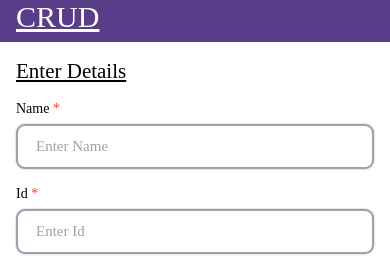
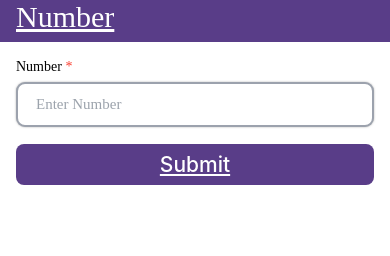
Before and after one commit to GopiPrajapati/ReduxDemo, a React Native app: screen /Screen2 in a window 390 px wide. Shown: the top 256 px of the page. Built offline with nearby package versions, Linux system fonts and the light colour scheme; no server answers.

Commit message:
23-Nov-2024 - Added Screen1 and Screen2 and entered details over there any updated initial state using reducers and from 2rd screen after clicking on submit button updated - Added reducers and defined actions and exported actions for updating state

```diff
--- a/src/feature/userDetailsMock/userDetailsSlice.js
+++ b/src/feature/userDetailsMock/userDetailsSlice.js
@@ -55,6 +55,16 @@ const userDetails = createSlice({
     users: [],
     loading: false,
     error: null,
+    name: undefined,
+    number: undefined,
+  },
+  reducers: {
+    addUserDetails: (state, action) => {
+      state.name = action.payload;
+    },
+    addUserNumber: (state, action) => {
+      state.number = action.payload;
+    },
   },
   extraReducers: builder => {
     builder.addCase(createUser.fulfilled, (state, action) => {
@@ -78,4 +88,6 @@ const userDetails = createSlice({
   },
 });
 
+export const {addUserDetails, addUserNumber} = userDetails.actions;
+
 export default userDetails.reducer;
--- a/src/navigation/AuthStack.tsx
+++ b/src/navigation/AuthStack.tsx
@@ -4,15 +4,19 @@ import {screens} from '../utility/screens';
 import CRUDDemo from '../screens/CRUDDemo';
 import {StyleSheet} from 'react-native';
 import GithubDemo from '../screens/GithubDemo';
+import Screen1 from '../screens/threeScreens/Screen1';
+import Screen2 from '../screens/threeScreens/Screen2';
 
 const Stack = createNativeStackNavigator();
 
 const AuthStack: FC = () => {
   return (
     <Stack.Navigator screenOptions={{headerShown: false}}>
-      {/* <Stack.Screen name={screens.SPLASH} component={Splash} /> */}
+      {/* <Stack.Screen name={screens.CRUDDemo} component={CRUDDemo} /> */}
+      {/* <Stack.Screen name={screens.GithubDemo} component={GithubDemo} /> */}
+      <Stack.Screen name="Screen1" component={Screen1} />
+      <Stack.Screen name="Screen2" component={Screen2} />
       <Stack.Screen name={screens.CRUDDemo} component={CRUDDemo} />
-      <Stack.Screen name={screens.GithubDemo} component={GithubDemo} />
     </Stack.Navigator>
   );
 };
--- /dev/null
+++ b/src/screens/threeScreens/Screen1.tsx
@@ -0,0 +1,138 @@
+import {
+  FlatList,
+  SafeAreaView,
+  ScrollView,
+  StatusBar,
+  StyleSheet,
+  Text,
+  TouchableOpacity,
+  View,
+} from 'react-native';
+import React, {FC, useEffect, useState} from 'react';
+import {
+  heightPercentageToDP as hp,
+  widthPercentageToDP as wp,
+} from 'react-native-responsive-screen';
+import colors from '../../utility/colors';
+import MText from '../../components/Text/MText';
+import Input from '../../components/Input';
+import {useDispatch} from 'react-redux';
+import {
+  addUserDetails,
+  showUser,
+} from '../../feature/userDetailsMock/userDetailsSlice';
+
+const Screen1: FC = ({navigation}) => {
+  const [name, setName] = useState('');
+  const dispatch = useDispatch();
+
+  useEffect(() => {
+    dispatch(showUser());
+  }, []);
+
+  const handleSubmitPress = () => {
+    dispatch(addUserDetails(name));
+    navigation.navigate('Screen2');
+  };
+
+  return (
+    <SafeAreaView style={styles.safeArea}>
+      <StatusBar
+        hidden={false}
+        backgroundColor={colors.purple}
+        translucent={false}
+        barStyle={'light-content'}
+      />
+      <View style={{flex: 1}}>
+        <ScrollView
+          keyboardShouldPersistTaps="handled"
+          contentContainerStyle={{
+            flexGrow: 1,
+            backgroundColor: colors.white,
+          }}>
+          <View>
+            <View style={styles.con}>
+              <MText style={styles.title} kind="h2">
+                Name
+              </MText>
+            </View>
+
+            <View style={{marginHorizontal: wp(4)}}>
+              <Input
+                hint={'Name'}
+                placeholder={'Enter Name'}
+                onChange={value => setName(value)}
+                value={name}
+                autoCapitalize={'none'}
+                isMandatory={true}
+              />
+
+              <TouchableOpacity
+                style={styles.submitCon}
+                onPress={handleSubmitPress}>
+                <Text style={styles.submitText}>Submit</Text>
+              </TouchableOpacity>
+            </View>
+          </View>
+        </ScrollView>
+      </View>
+    </SafeAreaView>
+  );
+};
+
+export default Screen1;
+
+const styles = StyleSheet.create({
+  safeArea: {backgroundColor: colors.purple, flex: 1},
+  con: {
+    backgroundColor: colors.purple,
+    paddingBottom: hp(1),
+  },
+  title: {
+    fontSize: hp(3.5),
+    textDecorationLine: 'underline',
+    color: colors.white,
+    marginHorizontal: wp(4),
+  },
+  checkmark: {
+    fontSize: hp(2),
+  },
+  checkmarkCon: {
+    paddingHorizontal: hp(0.6),
+    paddingVertical: hp(0.6),
+    marginVertical: hp(1),
+    borderRadius: hp(1),
+    borderColor: colors.black,
+    borderWidth: hp(0.15),
+  },
+  subTitle: {
+    marginTop: hp(2),
+    fontSize: hp(2.5),
+    textDecorationLine: 'underline',
+    color: colors.black,
+  },
+  flatListCon: {
+    paddingVertical: hp(1.5),
+    paddingHorizontal: wp(4),
+    backgroundColor: '#846fb070',
+    marginVertical: hp(1),
+    borderRadius: hp(1),
+  },
+  row: {
+    flexDirection: 'row',
+    justifyContent: 'space-between',
+  },
+  submitCon: {
+    backgroundColor: colors.purple,
+    marginVertical: hp(2),
+    alignItems: 'center',
+    paddingVertical: hp(1),
+    borderRadius: hp(1),
+  },
+  submitText: {
+    fontWeight: '500',
+    fontSize: hp(2.5),
+    textDecorationLine: 'underline',
+    color: colors.white,
+  },
+});
--- /dev/null
+++ b/src/screens/threeScreens/Screen2.tsx
@@ -0,0 +1,136 @@
+import {
+  FlatList,
+  SafeAreaView,
+  ScrollView,
+  StatusBar,
+  StyleSheet,
+  Text,
+  TouchableOpacity,
+  View,
+} from 'react-native';
+import React, {FC, useEffect, useState} from 'react';
+import {
+  heightPercentageToDP as hp,
+  widthPercentageToDP as wp,
+} from 'react-native-responsive-screen';
+
+import colors from '../../utility/colors';
+import MText from '../../components/Text/MText';
+import Input from '../../components/Input';
+import {
+  addUserNumber,
+  createUser,
+} from '../../feature/userDetailsMock/userDetailsSlice';
+import {useDispatch, useSelector} from 'react-redux';
+import {screens} from '../../utility/screens';
+
+const Screen2: FC = ({navigation}) => {
+  const [number, setNumber] = useState('');
+  const dispatch = useDispatch();
+  const data = useSelector(state => state?.userDetails);
+  const handleSubmitPress = () => {
+    dispatch(addUserNumber(number));
+    dispatch(createUser({number: data.number, name: data.name, id: 23}));
+    navigation.navigate(screens.CRUDDemo);
+  };
+  return (
+    <SafeAreaView style={styles.safeArea}>
+      <StatusBar
+        hidden={false}
+        backgroundColor={colors.purple}
+        translucent={false}
+        barStyle={'light-content'}
+      />
+      <View style={{flex: 1}}>
+        <ScrollView
+          keyboardShouldPersistTaps="handled"
+          contentContainerStyle={{
+            flexGrow: 1,
+            backgroundColor: colors.white,
+          }}>
+          <View>
+            <View style={styles.con}>
+              <MText style={styles.title} kind="h2">
+                Number
+              </MText>
+            </View>
+
+            <View style={{marginHorizontal: wp(4)}}>
+              <Input
+                hint={'Number'}
+                placeholder={'Enter Number'}
+                onChange={value => setNumber(value)}
+                value={number}
+                keyboardType={'number-pad'}
+                maxLength={10}
+                isMandatory={true}
+              />
+              <TouchableOpacity
+                style={styles.submitCon}
+                onPress={handleSubmitPress}>
+                <Text style={styles.submitText}>Submit</Text>
+              </TouchableOpacity>
+            </View>
+          </View>
+        </ScrollView>
+      </View>
+    </SafeAreaView>
+  );
+};
+
+export default Screen2;
+
+const styles = StyleSheet.create({
+  safeArea: {backgroundColor: colors.purple, flex: 1},
+  con: {
+    backgroundColor: colors.purple,
+    paddingBottom: hp(1),
+  },
+  title: {
+    fontSize: hp(3.5),
+    textDecorationLine: 'underline',
+    color: colors.white,
+    marginHorizontal: wp(4),
+  },
+  checkmark: {
+    fontSize: hp(2),
+  },
+  checkmarkCon: {
+    paddingHorizontal: hp(0.6),
+    paddingVertical: hp(0.6),
+    marginVertical: hp(1),
+    borderRadius: hp(1),
+    borderColor: colors.black,
+    borderWidth: hp(0.15),
+  },
+  subTitle: {
+    marginTop: hp(2),
+    fontSize: hp(2.5),
+    textDecorationLine: 'underline',
+    color: colors.black,
+  },
+  flatListCon: {
+    paddingVertical: hp(1.5),
+    paddingHorizontal: wp(4),
+    backgroundColor: '#846fb070',
+    marginVertical: hp(1),
+    borderRadius: hp(1),
+  },
+  row: {
+    flexDirection: 'row',
+    justifyContent: 'space-between',
+  },
+  submitCon: {
+    backgroundColor: colors.purple,
+    marginVertical: hp(2),
+    alignItems: 'center',
+    paddingVertical: hp(1),
+    borderRadius: hp(1),
+  },
+  submitText: {
+    fontWeight: '500',
+    fontSize: hp(2.5),
+    textDecorationLine: 'underline',
+    color: colors.white,
+  },
+});
```
